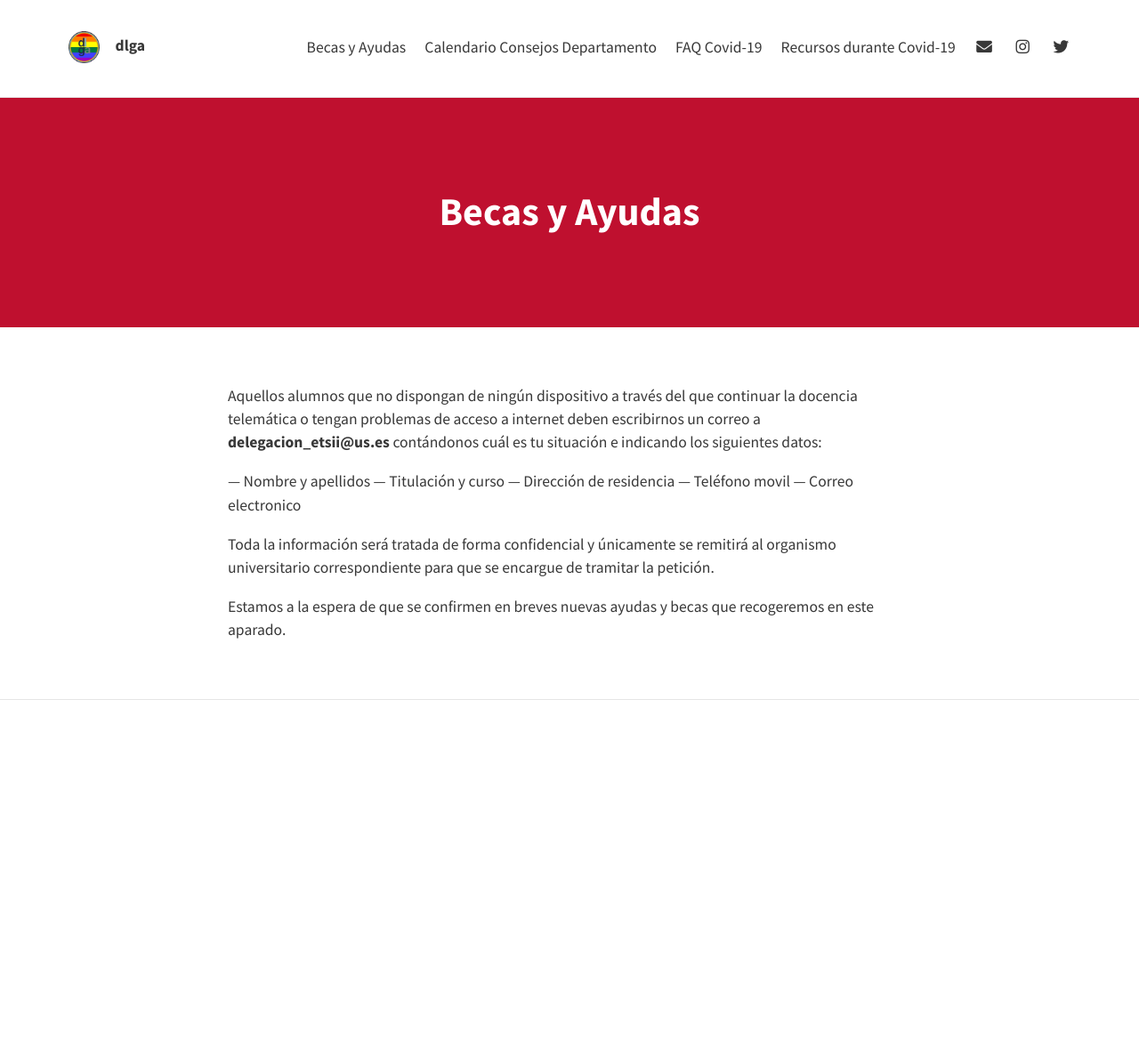
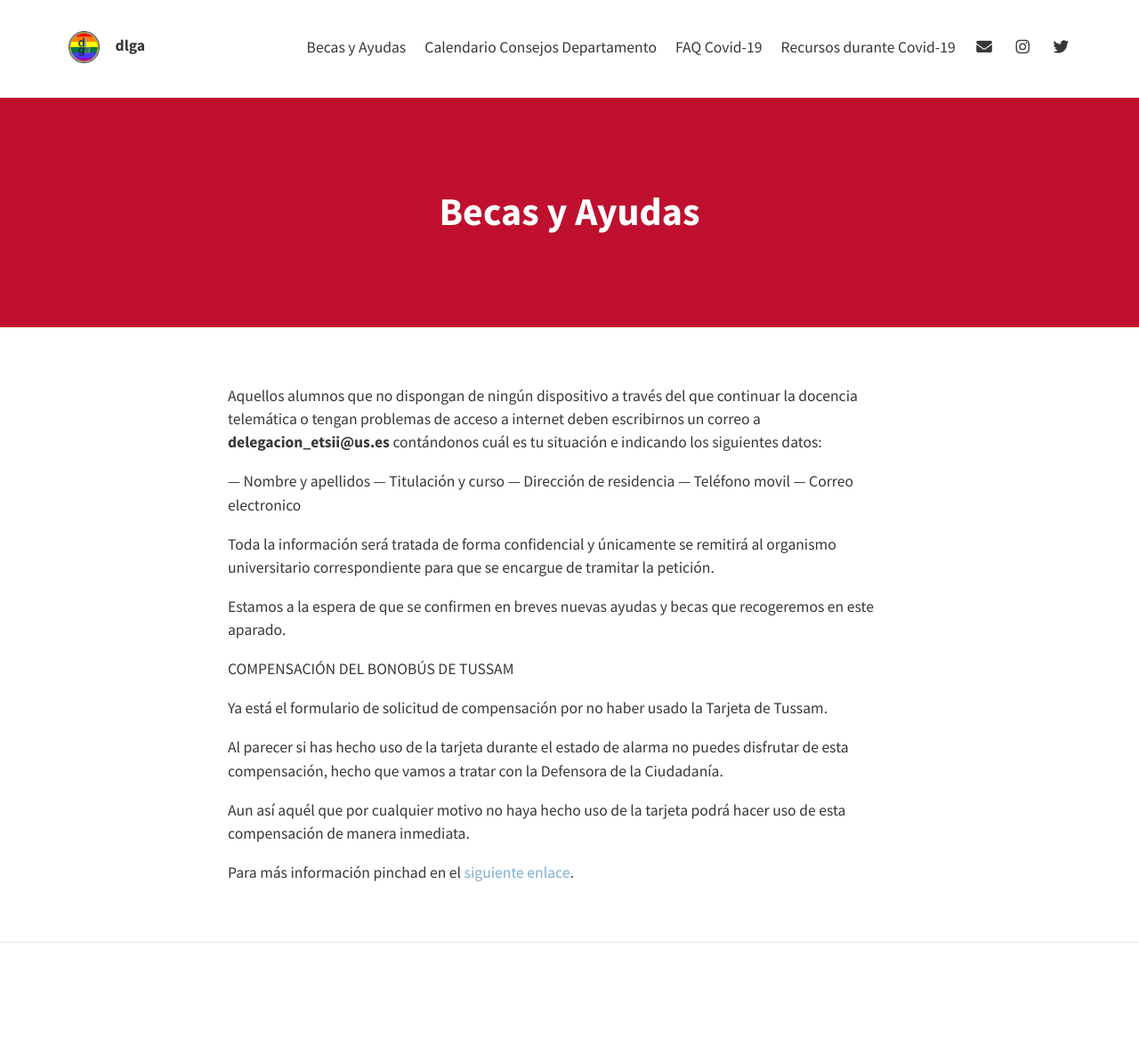
Before and after one commit to dlga/dlga.github.io, a Jekyll site: the page built from becas.md, in a window 1280 px wide. Shown: the whole page at 89% size. Built offline with Jekyll 4.4.1, drawn with Linux system fonts in a browser that asks for light colours; nearby versions of some CDN libraries; before the commit the page ends 920 px from its top, so only the background shows below that.

Commit message:
Update becas.md

```diff
--- a/becas.md
+++ b/becas.md
@@ -16,3 +16,13 @@ Aquellos alumnos que no dispongan de ningún dispositivo a través del que conti
 Toda la información será tratada de forma confidencial y únicamente se remitirá al organismo universitario correspondiente para que se encargue de tramitar la petición.
 
 Estamos a la espera de que se confirmen en breves nuevas ayudas y becas que recogeremos en este aparado.
+
+COMPENSACIÓN DEL BONOBÚS DE TUSSAM
+
+Ya está el formulario de solicitud de compensación por no haber usado la Tarjeta de Tussam.
+
+Al parecer si has hecho uso de la tarjeta durante el estado de alarma no puedes disfrutar de esta compensación, hecho que vamos a tratar con la Defensora de la Ciudadanía.
+
+Aun así aquél que por cualquier motivo no haya hecho uso de la tarjeta podrá hacer uso de esta compensación de manera inmediata.
+
+Para más información pinchad en el [siguiente enlace](https://twitter.com/twitCADUS/status/1318478766260293633).
```
